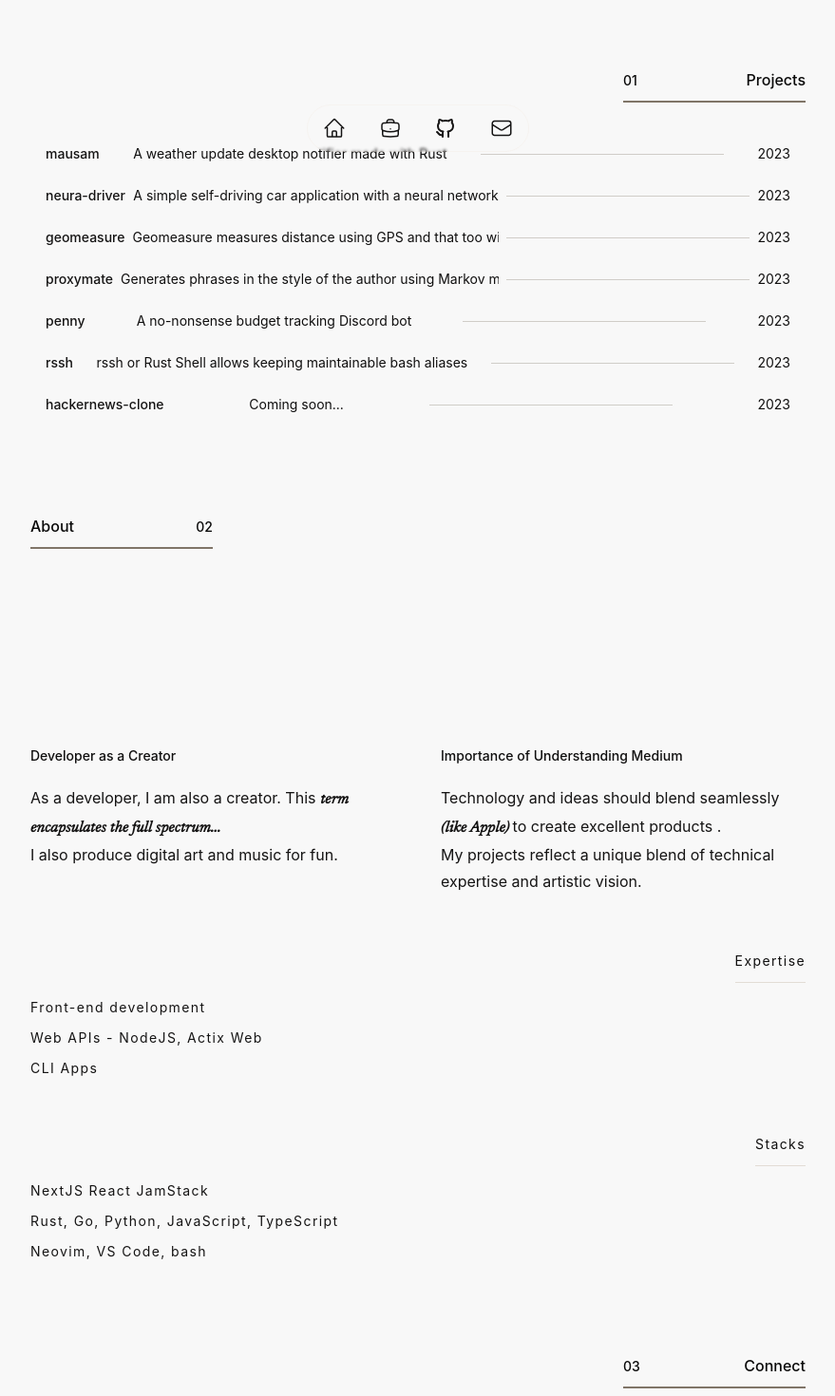
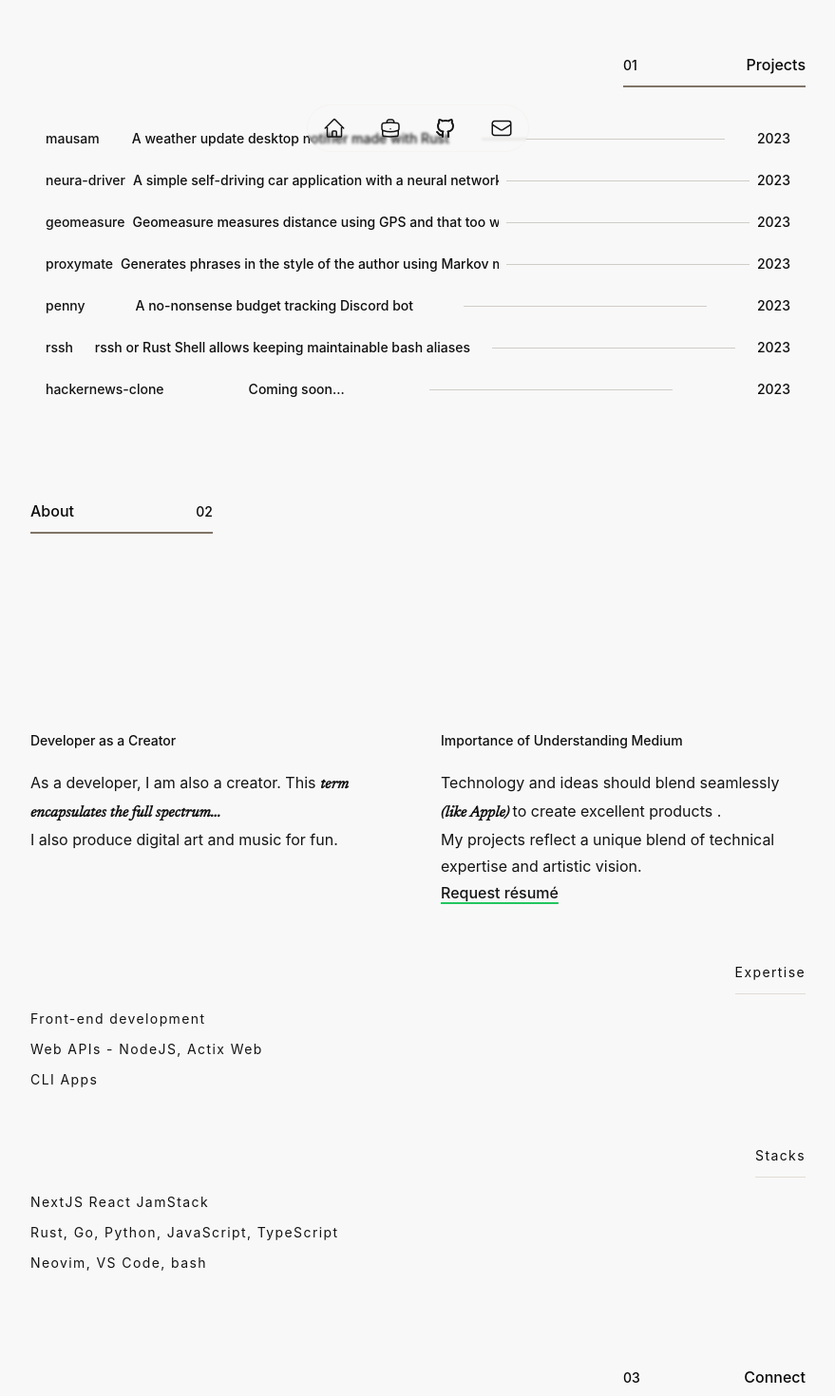
Before and after one commit to lloydlobo/lloydlobo.com, a Next.js app: page /work in a window 1280 px wide. Shown: the part 620-2090 px from the top of the page at 95% size, without its empty margins (200-1079 px from the left). Built offline with nearby package versions, Linux system fonts and the light colour scheme.

Commit message:
style: add global styling to links

```diff
--- a/components/Layout.tsx
+++ b/components/Layout.tsx
@@ -28,7 +28,7 @@ const Layout = ({ children, title = "This is the default title" }: Props) => {
             <div className="hover:opacity-100 opacity-0 absolute px-4 md:px-0 mx-auto">
               <ClockNav />
             </div>
-            <div className="mx-auto opacity-50">
+            <div className="mx-auto">
               <ThemeDropdown />
             </div>
           </div>
--- a/components/layout/Dock/DockNavigation.tsx
+++ b/components/layout/Dock/DockNavigation.tsx
@@ -224,13 +224,14 @@ const Moon = () => {
 
 export function ThemeDropdown() {
   const [mounted, setMounted] = useState(false);
+  const { theme, setTheme } = useTheme();
   const [dropdown, setDropdown] = useState(false);
-  const { theme, setTheme } = useTheme();
 
-  // useEffect only runs on the client, so now we can safely show the UI
   useEffect(() => {
+    // useEffect only runs on the client, so now we can safely show the UI
     setMounted(true);
   }, []);
+
   if (!mounted) {
     return null;
   }
@@ -261,7 +262,7 @@ export function ThemeDropdown() {
           className={`${dropdown ? "opacity-100" : "opacity-0 left-[200vw]"
             } absolute top-8 z-10`}
         >
-          <div className="py-0.5 divide-gray4/30 rounded-md grid h-fit divide-y text-start">
+          <div className="py-0.5 backdrop-blur-sm divide-gray4/30 rounded-md grid h-fit divide-y text-start">
             {themeModes.map(({ name, icon }, index) => (
               <button
                 onClick={(e) => switchTheme(e)}
@@ -281,7 +282,7 @@ export function ThemeDropdown() {
 
         {/* Current theme dock icon */}
         <div
-          className={`${onHoverStyles} font-semibold underline underline-offset-8`}
+          className={`${onHoverStyles} opacity-70 absolute font-semibold underline underline-offset-8`}
         >
           {themeModes.map(({ name, icon }, index) => {
             if (theme === name) {
@@ -296,6 +297,8 @@ export function ThemeDropdown() {
                   {icon}
                 </button>
               );
+            } else {
+              return null;
             }
           })}
         </div>
--- a/pages/resume.tsx
+++ b/pages/resume.tsx
@@ -38,9 +38,9 @@ const ResumePage = () => {
             <p className=" tracking-[0.11em] text-xs">
               1234 Penny Lane, Earth City 1111111
             </p>
-            <div className="flex text-[0.7rem] mx-auto items-center gap-4">
+            <div className="md:flex text-[0.7rem] mx-auto items-center gap-x-4">
               <p className=" tracking-[0.10em]">(091) 111-1111</p>
-              <p className=" tracking-[0.16em] flex flex-nowrap gap-[4px]">
+              <p className=" tracking-[0.16em] flex flex-nowrap gap-x-[4px]">
                 <span>hello</span>@<span>lloydlobo.com</span>
               </p>
             </div>
@@ -135,7 +135,10 @@ const ResumePage = () => {
                 </h4>
                 <ul className="list-inside list-disc">
                   <li className="before:content-[''] before:pl-4">
-                    Helped devise setting up for this innovative music studio
+                    Setup brand design and created website to reach clients
+                  </li>
+                  <li className="before:content-[''] before:pl-4">
+                    Helped devise setting up for this music studio
                   </li>
                   <li className="before:content-[''] before:pl-4">
                     Handled general errands
--- a/pages/work.tsx
+++ b/pages/work.tsx
@@ -182,7 +182,7 @@ export default function WorkPage() {
                       <a
                         key={`$project-{repo}`}
                         href="/"
-                        className="rounded-xl px-4 py-2 hover:bg-gray4/10  w-full 4xl:max-w-[60vw] mx-auto"
+                        className="rounded-xl no-underline px-4 py-2 hover:bg-gray2/40  w-full 4xl:max-w-[60vw] mx-auto"
                       >
                         <div className="grid grid-flow-col items-center w-full justify-between gap-x-2">
                           <span className="font-medium">{repo}</span>
@@ -269,6 +269,9 @@ export default function WorkPage() {
                           My projects reflect a unique blend of technical
                           expertise and artistic vision.
                         </p>
+                        <Link href={"/resume"} className="w-fit mt-4">
+                          Request résumé
+                        </Link>
                       </div>
                     </div>
                   </div>
@@ -280,15 +283,9 @@ export default function WorkPage() {
                       Expertise
                     </h3>
                     <ul className={`dark:text-secondary space-y-3`}>
-                      <li className="">
-                        <Link href={`#work`}>Front-end development</Link>
-                      </li>
-                      <li className="">
-                        <Link href={`#work`}>Web APIs - NodeJS, Actix Web</Link>
-                      </li>
-                      <li className="">
-                        <Link href={`#work`}>CLI Apps</Link>
-                      </li>
+                      <li className="">Front-end development</li>
+                      <li className="">Web APIs - NodeJS, Actix Web</li>
+                      <li className="">CLI Apps</li>
                     </ul>
                   </div>
 
@@ -297,17 +294,11 @@ export default function WorkPage() {
                       Stacks
                     </h3>
                     <ul className={`dark:text-secondary space-y-3`}>
+                      <li className="">NextJS React JamStack</li>
                       <li className="">
-                        <Link href={`#work`}>NextJS React JamStack</Link>
+                        Rust, Go, Python, JavaScript, TypeScript
                       </li>
-                      <li className="">
-                        <Link href={`#work`}>
-                          Rust, Go, Python, JavaScript, TypeScript
-                        </Link>
-                      </li>
-                      <li className="">
-                        <Link href={`#work`}>Neovim, VS Code, bash</Link>
-                      </li>
+                      <li className="">Neovim, VS Code, bash</li>
                     </ul>
                   </div>
                 </div>
@@ -346,6 +337,7 @@ function FooterCTABody() {
           <WritingArrowDown />
         </div>
       </div>
+
       <EmailCopy />
     </div>
   );
--- a/styles/globals.css
+++ b/styles/globals.css
@@ -50,10 +50,14 @@ footer {
   @apply w-full px-6 md:px-10 brightness-[50%] py-2;
 }
 
-a {
-  color: inherit;
-  text-decoration: none;
-  @apply decoration-green-500 hover:decoration-green-500 dark:decoration-accent hover:text-green-500 dark:hover:decoration-accent dark:hover:text-accent;
+a,
+Link {
+  @apply underline decoration-2 font-medium underline-offset-4 decoration-green-500 hover:decoration-green-500 dark:decoration-accent hover:text-green-500 dark:hover:decoration-accent dark:hover:text-accent;
+}
+
+/* mailto:user@email.com */
+a:link {
+  @apply hover:text-orange-700 dark:hover:text-orange-400;
 }
 
 p {
```
